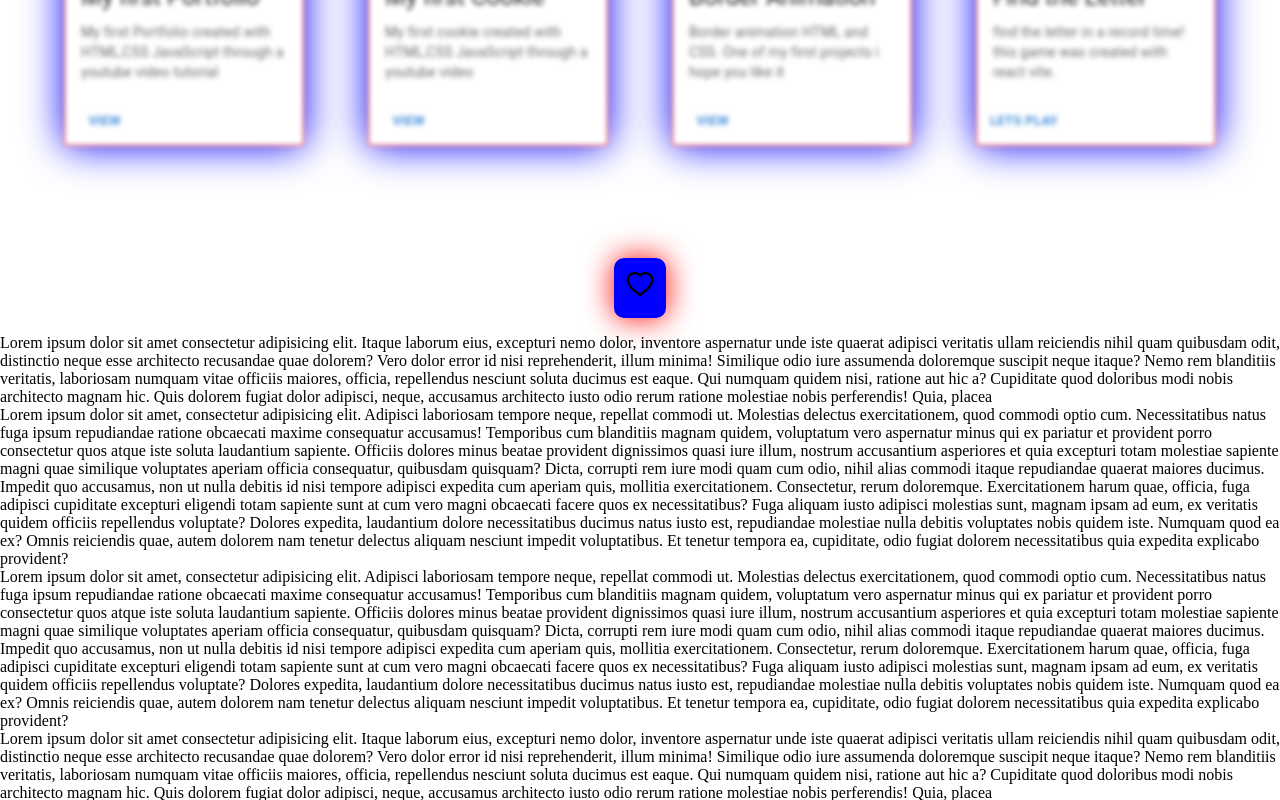
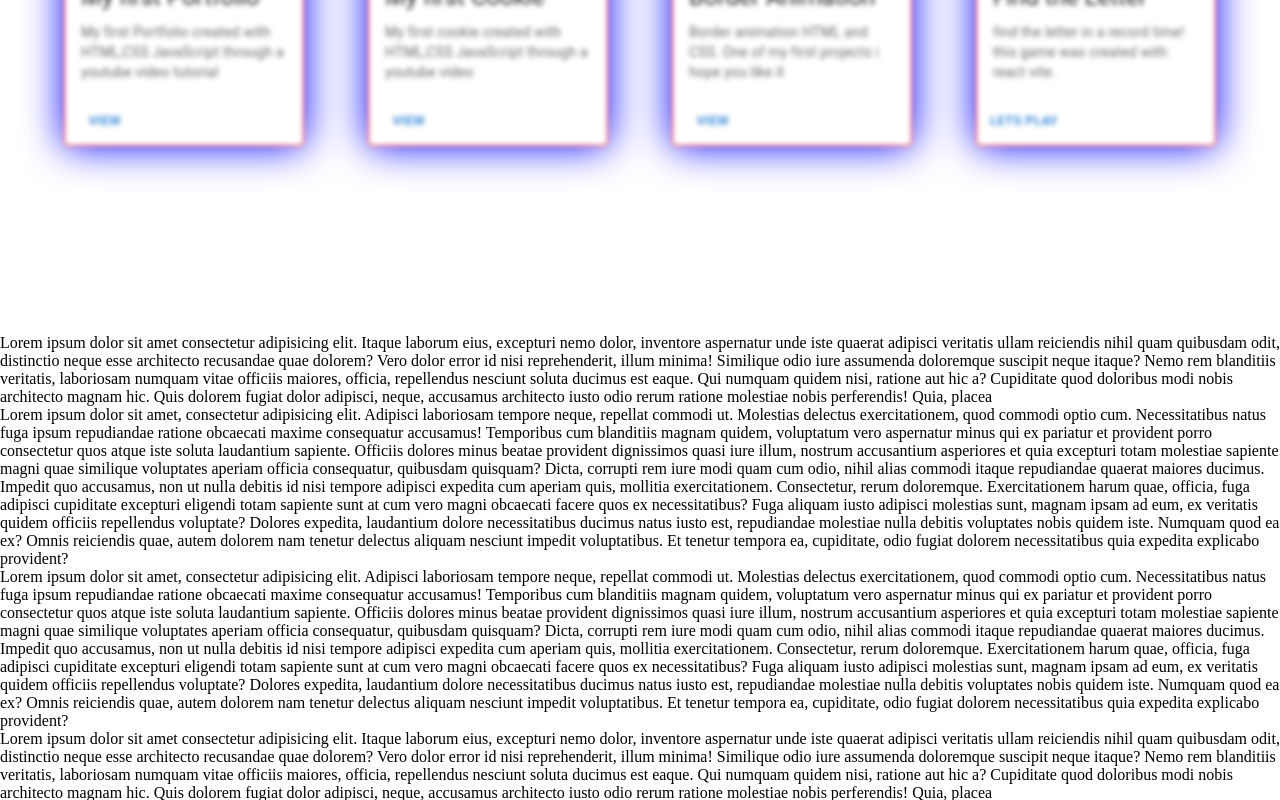
Before and after one commit to diego-monfort-landolt/Landoltdiego, a React (Vite) app: page / in a window 1280 px wide. Shown: the part 1568-2368 px from the top of the page. Built offline with nearby package versions, Linux system fonts and the light colour scheme.

Commit message:
added likebt and confetti

```diff
--- a/src/component/Navbar.css
+++ b/src/component/Navbar.css
@@ -15,6 +15,8 @@ nav {
   box-shadow: 1px 0 5px blue;
   position: sticky;
   top: 0;
+
+  z-index: 30;
 }
 nav .title {
   font-family: 'Exo 2', sans-serif;
--- a/src/pages/Home.css
+++ b/src/pages/Home.css
@@ -83,14 +83,15 @@
 }
 .like-button {
   font-size: 2rem;
-  color:  #000;
+  width: 10%;
+  color:  #fff;
   text-align: center;
   justify-content: center;
   padding: 10px;
   border-radius: 10px;
   border: none;
-  background-color: blue;
-  box-shadow: 0 0 30px red;
+  background-color: transparent;
+
 
 }
 .liked {
@@ -100,5 +101,6 @@
   box-shadow: 0px 0px 40px blue;
   border-radius: 10px;
   width: 10%;
-  border: 1px solid blue;
+  box-shadow: 0 0 30px red;
+
 }
--- a/src/pages/Home.jsx
+++ b/src/pages/Home.jsx
@@ -9,10 +9,10 @@ import { AiOutlineHeart } from "react-icons/ai";
 import confetti from 'canvas-confetti';
 
 export const Home = () => {
-  const [like, setLike] = useState(100),
+  const [like, setLike] = useState(),
     [isLike, setIsLike] = useState(false),
     onLikeButtonClick = () => {
-      setLike(like + (isLike ? -1 : 1));
+      setLike(like + (isLike));
       setIsLike(!isLike);
       confetti()
     };
```
